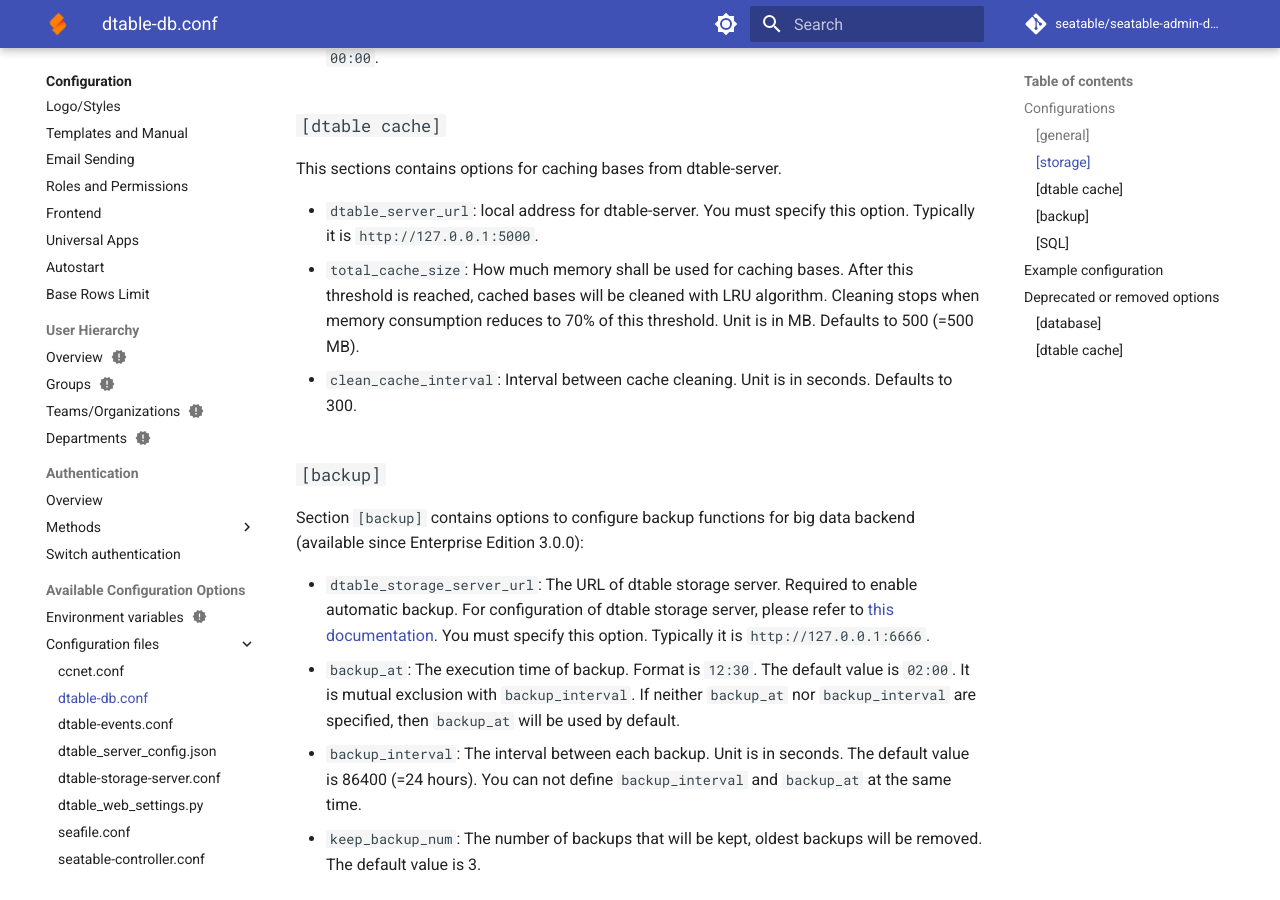
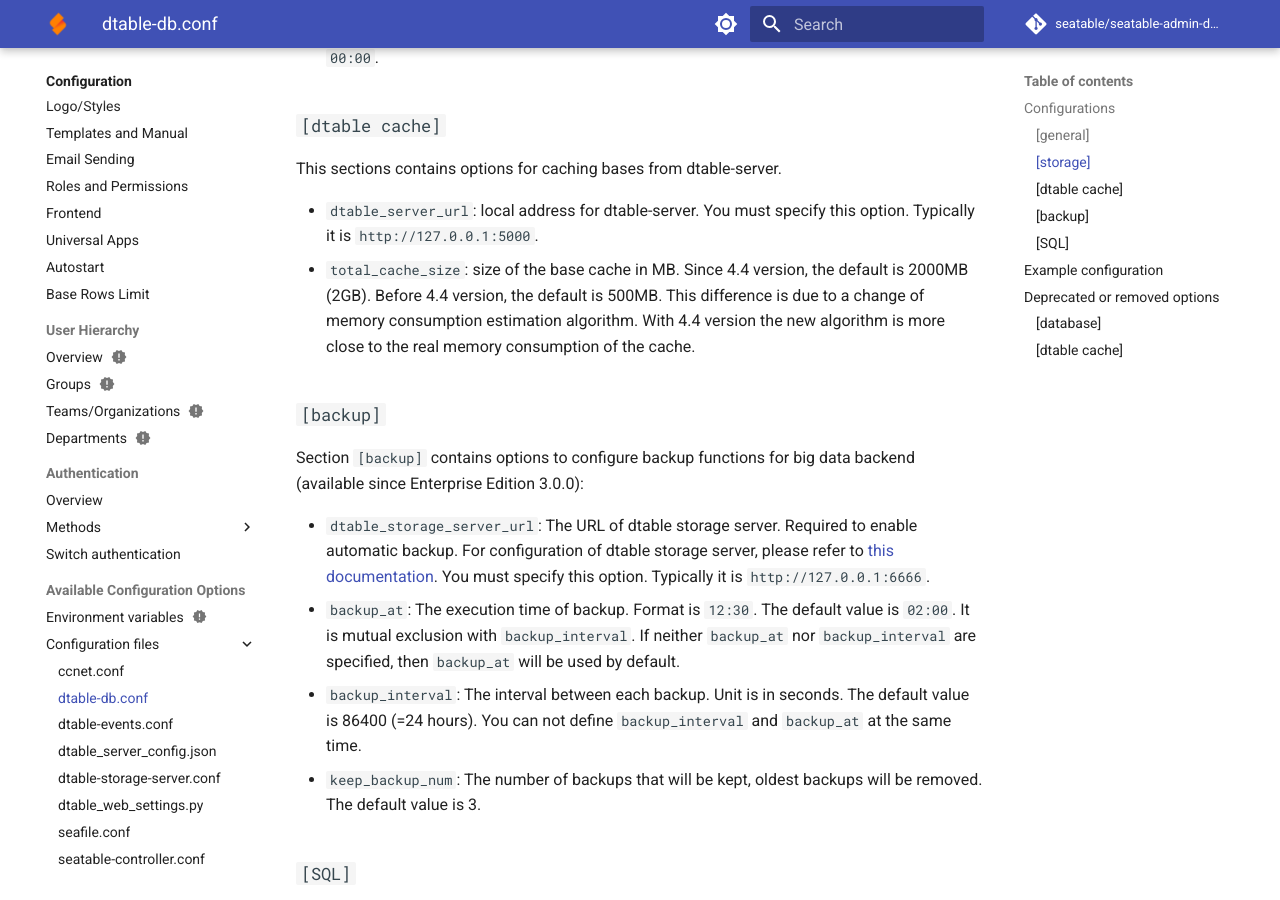
Before and after one commit to seatable/seatable-admin-docs, an MkDocs documentation site: the page built from docs/config/dtable_db_conf.md, in a window 1280 px wide and 900 px high, scrolled down 1426 px. Built offline with MkDocs 1.6.1 and Material for MkDocs 9.7.7, drawn with Linux system fonts in a browser that asks for light colours; comment, search, counter and statistics services are not loaded; some of the changed text lies outside the part shown.

Commit message:
Update dtable_db_conf.md (#173)
* Update dtable_db_conf.md

* Improve the descriptions

```diff
--- a/docs/config/dtable_db_conf.md
+++ b/docs/config/dtable_db_conf.md
@@ -35,8 +35,7 @@
 This sections contains options for caching bases from dtable-server.
 
 - `dtable_server_url`: local address for dtable-server. You must specify this option. Typically it is `http://127.0.0.1:5000`.
-- `total_cache_size`: How much memory shall be used for caching bases. After this threshold is reached, cached bases will be cleaned with LRU algorithm. Cleaning stops when memory consumption reduces to 70% of this threshold. Unit is in MB. Defaults to 500 (=500 MB).
-- `clean_cache_interval`: Interval between cache cleaning. Unit is in seconds. Defaults to 300.
+- `total_cache_size`: size of the base cache in MB. Since 4.4 version, the default is 2000MB (2GB). Before 4.4 version, the default is 500MB. This difference is due to a change of memory consumption estimation algorithm. With 4.4 version the new algorithm is more close to the real memory consumption of the cache.
 
 ### `[backup]`
 
@@ -94,3 +93,4 @@
 ### [dtable cache]
 
 - `private_key`: Must be the same value like `DTABLE_PRIVATE_KEY` in `dtable_web_settings.py`. Only necessary if your version is before "Enterprise edition 3.5.5". If your version is newer the value is read from `dtable_server_config.json`.
+- `clean_cache_interval`: Interval between cache cleaning. Unit is in seconds. Defaults to 300. This option is removed in "Enterprise edition 4.4.0". Since 4.4.0 a real-time eviction mechanism replaced regular cache cleanup mechanism.
```
